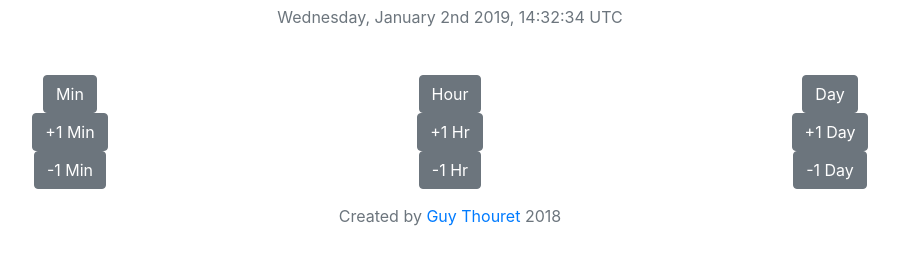
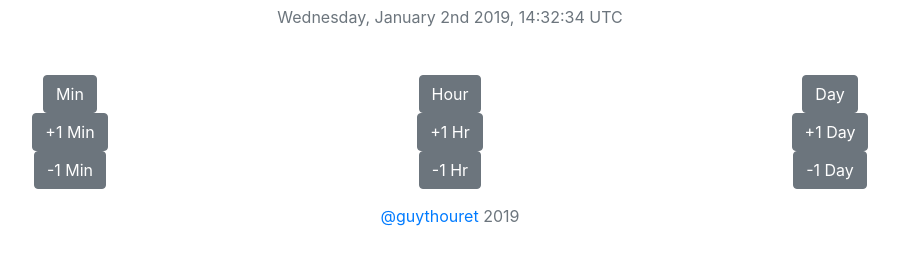
Before and after one commit to gthouret/unixtime.ninja, a website built with webpack: page dist/index.html in a window 1280 px wide. Shown: the part 301-566 px from the top of the page, without its empty margins (190-1089 px from the left). Built offline with nearby package versions, Linux system fonts and the light colour scheme; what open-iconic would draw is missing.

Commit message:
index.html: Add twitter handle to footer

```diff
--- a/dist/index.html
+++ b/dist/index.html
@@ -45,7 +45,7 @@
     </div>
     </main>
     <footer class="text-muted text-center">
-        <div class="container"><p>Created by <a href="https://www.thouret.uk">Guy Thouret</a> 2018</p></div>
+        <div class="container"><p><a href="https://twitter.com/guythouret">@guythouret</a> 2019</p></div>
     </footer>
 </body>
 </html>
```
